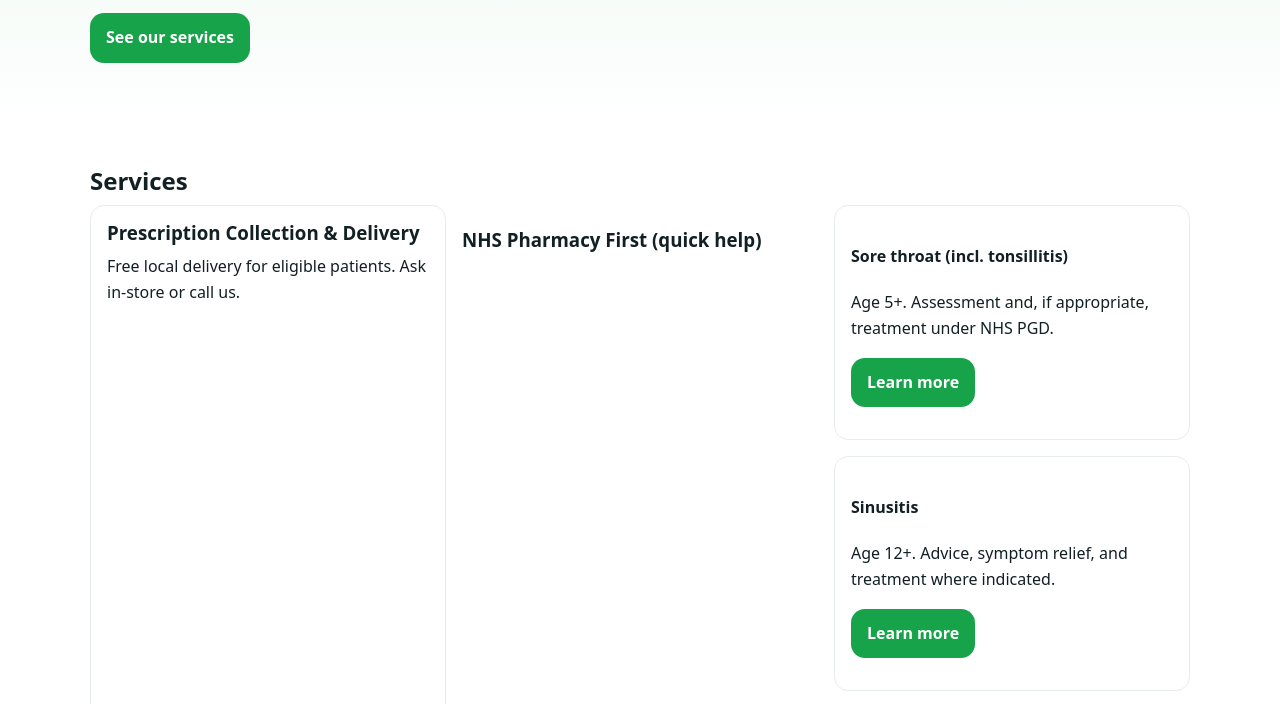
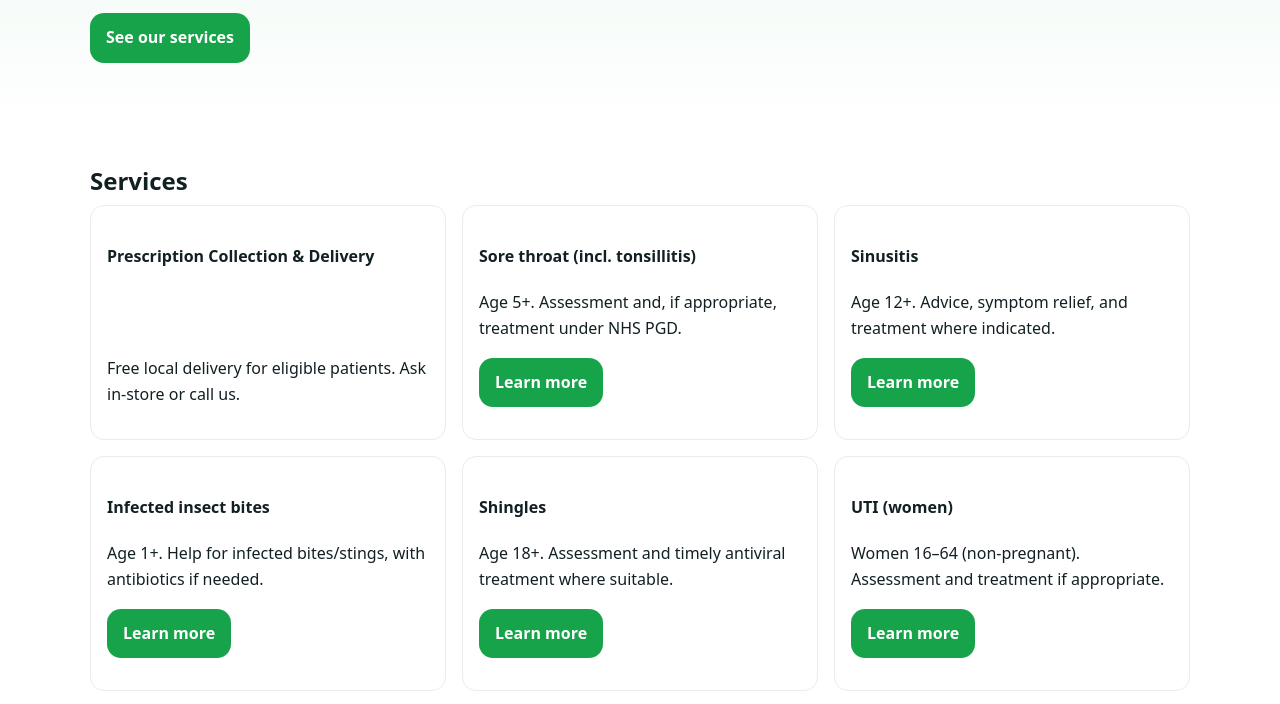
Before and after one commit to Matthewyears19/Website, a plain HTML site: page Index.html in a window 1280 px wide. Shown: the part 241-945 px from the top of the page. Drawn offline with Linux system fonts and the light colour scheme.

Commit message:
Services UI complted

```diff
--- a/Index.html
+++ b/Index.html
@@ -53,13 +53,14 @@
     <section id="services" class="section">
       <div class="container">
         <h2>Services</h2>
+
+
         <div class="card-grid">
           <article class="card">
-            <h3>Prescription Collection & Delivery</h3>
+            <h4>Prescription Collection & Delivery</h4>
             <p>Free local delivery for eligible patients. Ask in-store or call us.</p>
           </article>
-        <h3 style="margin-top:1.5rem">NHS Pharmacy First (quick help)</h3>
-<div class="card-grid">
+
   <article class="card">
     <h4>Sore throat (incl. tonsillitis)</h4>
     <p>Age 5+. Assessment and, if appropriate, treatment under NHS PGD.</p>
--- a/Stylesheet.css
+++ b/Stylesheet.css
@@ -233,3 +233,27 @@
 /* Pharmacy First blocks */
 .pf-block h2 { margin-bottom: .25rem; }
 .pf-elig { color: var(--ink-muted); margin-top: .25rem; }
+
+/* Limit Services grid to max 3 columns */
+#services .card-grid {
+  display: grid;
+  gap: 1rem;
+  grid-template-columns: repeat(3, 1fr);   /* 3 across on desktop */
+}
+
+@media (max-width: 1024px){
+  #services .card-grid { grid-template-columns: repeat(2, 1fr); } /* 2 across */
+}
+@media (max-width: 640px){
+  #services .card-grid { grid-template-columns: 1fr; }            /* stack */
+}
+
+/* Make all cards the same height and keep the button aligned at the bottom */
+#services .card {
+  display: flex;
+  flex-direction: column;
+  height: 100%;
+}
+#services .card p:last-child {  /* the <p> that wraps "Learn more" */
+  margin-top: auto;
+}
```
Also changed, not shown: PharmacyFirst.html (+1 -2 lines).
